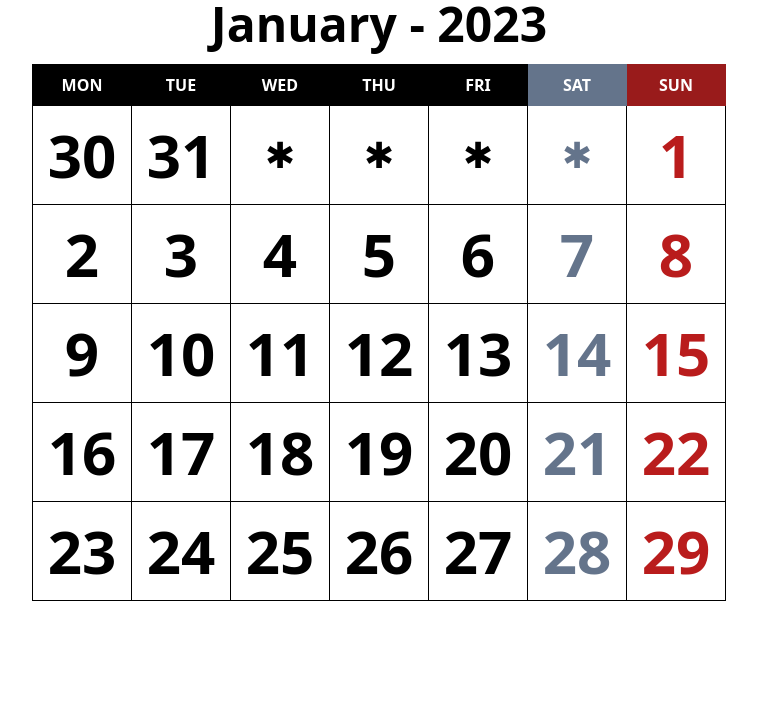
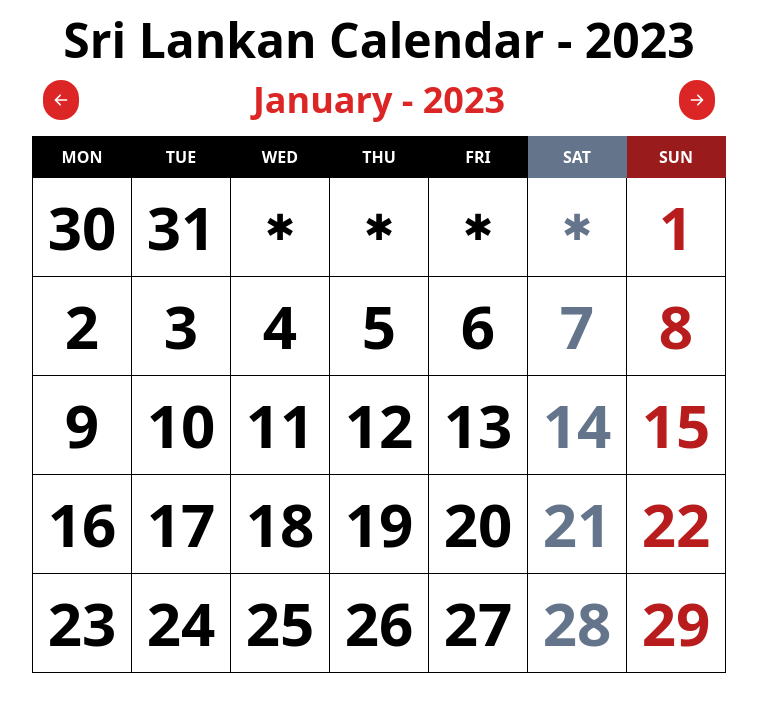
Before and after one commit to iabu94/calendar, a Next.js app: page / in a window 1280 px wide. Shown: the top 712 px of the page, without its empty margins (261-1018 px from the left). Built offline with nearby package versions, Linux system fonts and the light colour scheme.

Commit message:
All Months Included

```diff
--- a/pages/api/calendar2023.ts
+++ b/pages/api/calendar2023.ts
@@ -7,7 +7,85 @@ type Data = {
 
 export default function handler(
   req: NextApiRequest,
-  res: NextApiResponse<Data>
+  res: NextApiResponse<Month[]>
 ) {
-  res.status(200).json({ name: "Abdullah Mansoor" });
+  const months: Month[] = generateMonths();
+  res.status(200).json(months);
 }
+
+function generateMonths(): Month[] {
+  return [
+    {
+      id: 1,
+      name: "January",
+      days: 31,
+      startIndex: 6,
+    },
+    {
+      id: 2,
+      name: "February",
+      days: 28,
+      startIndex: 2,
+    },
+    {
+      id: 3,
+      name: "March",
+      days: 31,
+      startIndex: 2,
+    },
+    {
+      id: 4,
+      name: "April",
+      days: 30,
+      startIndex: 5,
+    },
+    {
+      id: 5,
+      name: "May",
+      days: 31,
+      startIndex: 0,
+    },
+    {
+      id: 6,
+      name: "June",
+      days: 30,
+      startIndex: 3,
+    },
+    {
+      id: 7,
+      name: "July",
+      days: 31,
+      startIndex: 5,
+    },
+    {
+      id: 8,
+      name: "August",
+      days: 31,
+      startIndex: 1,
+    },
+    {
+      id: 9,
+      name: "September",
+      days: 30,
+      startIndex: 4,
+    },
+    {
+      id: 10,
+      name: "October",
+      days: 31,
+      startIndex: 6,
+    },
+    {
+      id: 11,
+      name: "November",
+      days: 30,
+      startIndex: 2,
+    },
+    {
+      id: 12,
+      name: "December",
+      days: 31,
+      startIndex: 4,
+    },
+  ];
+}
--- a/pages/components/Day.tsx
+++ b/pages/components/Day.tsx
@@ -5,7 +5,7 @@ type Props = {
 export default function Day({ day }: Props) {
   const isHoliday = false;
   return (
-    <div>
+    <div className="hover:cursor-pointer">
       <div className="w-24 h-24 flex items-center justify-center">
         <p
           className={"text-6xl font-semibold " + (isHoliday && "text-red-600")}
--- a/pages/components/Month.tsx
+++ b/pages/components/Month.tsx
@@ -1,18 +1,68 @@
+import { useEffect, useState } from "react";
 import { monthGenerator } from "../../helpers/month-generator";
 import Day from "./Day";
 
 type Props = {
-  month: Month;
+  months: Month[];
 };
 
-export default function Month({ month }: Props) {
+export default function Month({ months }: Props) {
+  const [monthId, setMonthId] = useState(new Date().getMonth());
+  const [month, setMonth] = useState(months[monthId]);
+
+  useEffect(() => {
+    setMonth(months[monthId]);
+  }, [monthId]);
+
   const monthTable = monthGenerator(month);
   const weekDays = ["MON", "TUE", "WED", "THU", "FRI", "SAT", "SUN"];
   return (
     <div>
-      <h2 className="text-center text-5xl font-semibold">
-        {month.name} - 2023
-      </h2>
+      <div className="w-[42rem] m-auto flex justify-between">
+        <button
+          onClick={() => (monthId > 0 ? setMonthId(monthId - 1) : "")}
+          type="button"
+          className="text-white bg-red-600 hover:bg-red-700 font-medium rounded-full text-sm p-2.5 text-center inline-flex items-center rotate-180"
+        >
+          <svg
+            aria-hidden="true"
+            className="w-4 h-4"
+            fill="currentColor"
+            viewBox="0 0 20 20"
+            xmlns="http://www.w3.org/2000/svg"
+          >
+            <path
+              fill-rule="evenodd"
+              d="M10.293 3.293a1 1 0 011.414 0l6 6a1 1 0 010 1.414l-6 6a1 1 0 01-1.414-1.414L14.586 11H3a1 1 0 110-2h11.586l-4.293-4.293a1 1 0 010-1.414z"
+              clip-rule="evenodd"
+            ></path>
+          </svg>
+          <span className="sr-only">Icon description</span>
+        </button>
+        <h2 className="text-4xl font-semibold text-red-600">
+          {month.name} - 2023
+        </h2>
+        <button
+          onClick={() => (monthId < 11 ? setMonthId(monthId + 1) : "")}
+          type="button"
+          className="text-white bg-red-600 hover:bg-red-700 font-medium rounded-full text-sm p-2.5 text-center inline-flex items-center"
+        >
+          <svg
+            aria-hidden="true"
+            className="w-4 h-4"
+            fill="currentColor"
+            viewBox="0 0 20 20"
+            xmlns="http://www.w3.org/2000/svg"
+          >
+            <path
+              fill-rule="evenodd"
+              d="M10.293 3.293a1 1 0 011.414 0l6 6a1 1 0 010 1.414l-6 6a1 1 0 01-1.414-1.414L14.586 11H3a1 1 0 110-2h11.586l-4.293-4.293a1 1 0 010-1.414z"
+              clip-rule="evenodd"
+            ></path>
+          </svg>
+          <span className="sr-only">Icon description</span>
+        </button>
+      </div>
       <table className="table-auto m-auto mt-4">
         <thead>
           <tr className="text-white bg-black">
--- a/pages/index.tsx
+++ b/pages/index.tsx
@@ -1,14 +1,12 @@
+import { GetStaticProps } from "next";
 import Head from "next/head";
 import Month from "./components/Month";
 
-export default function Home() {
-  const month: Month = {
-    id: 1,
-    name: "January",
-    days: 31,
-    startIndex: 6,
-  };
+type Props = {
+  data: Month[];
+};
 
+function Home({ data }: Props) {
   return (
     <>
       <Head>
@@ -18,11 +16,20 @@ export default function Home() {
         <link rel="icon" href="/favicon.ico" />
       </Head>
       <main className="">
-        {/* <h1 className="text-5xl font-bold text-center">
+        <h1 className="text-5xl font-bold text-center p-4">
           Sri Lankan Calendar - 2023
-        </h1> */}
-        <Month month={month} />
+        </h1>
+        <Month months={data} />
       </main>
     </>
   );
 }
+
+export const getStaticProps: GetStaticProps<Props> = async () => {
+  const res = await fetch(`http://localhost:3000/api/calendar2023`);
+  const data = await res.json();
+
+  return { props: { data } };
+};
+
+export default Home;
```
